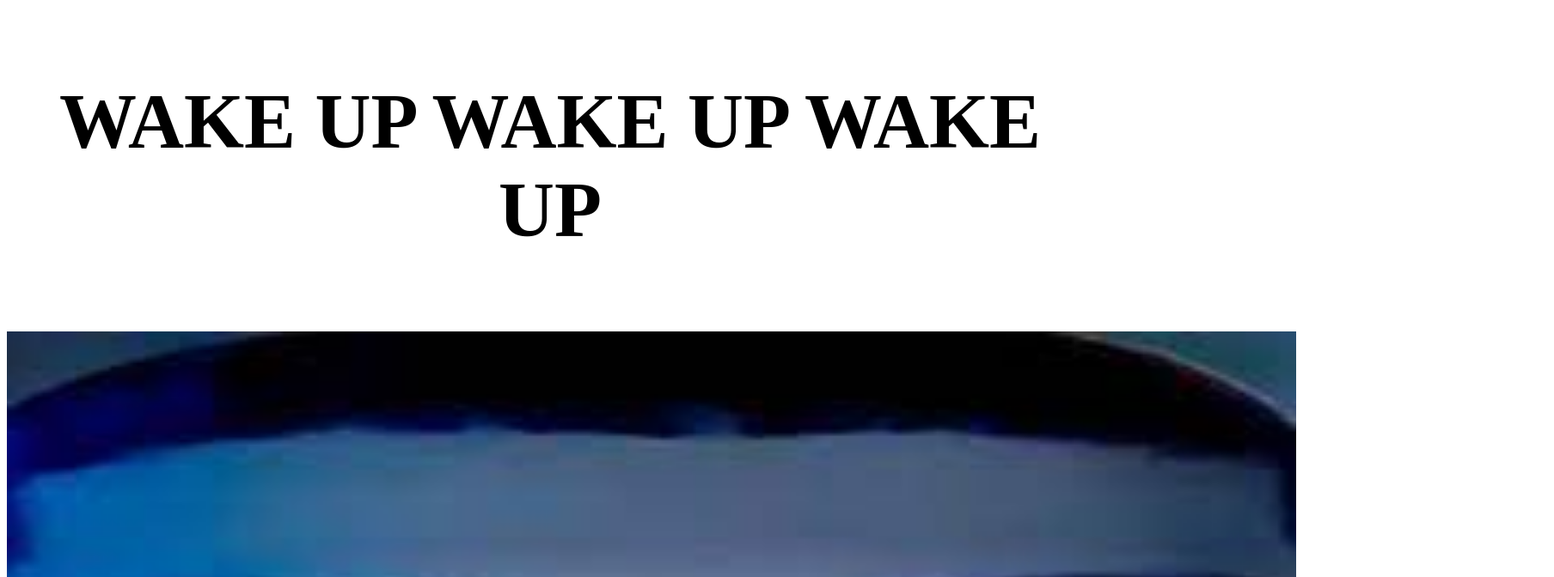
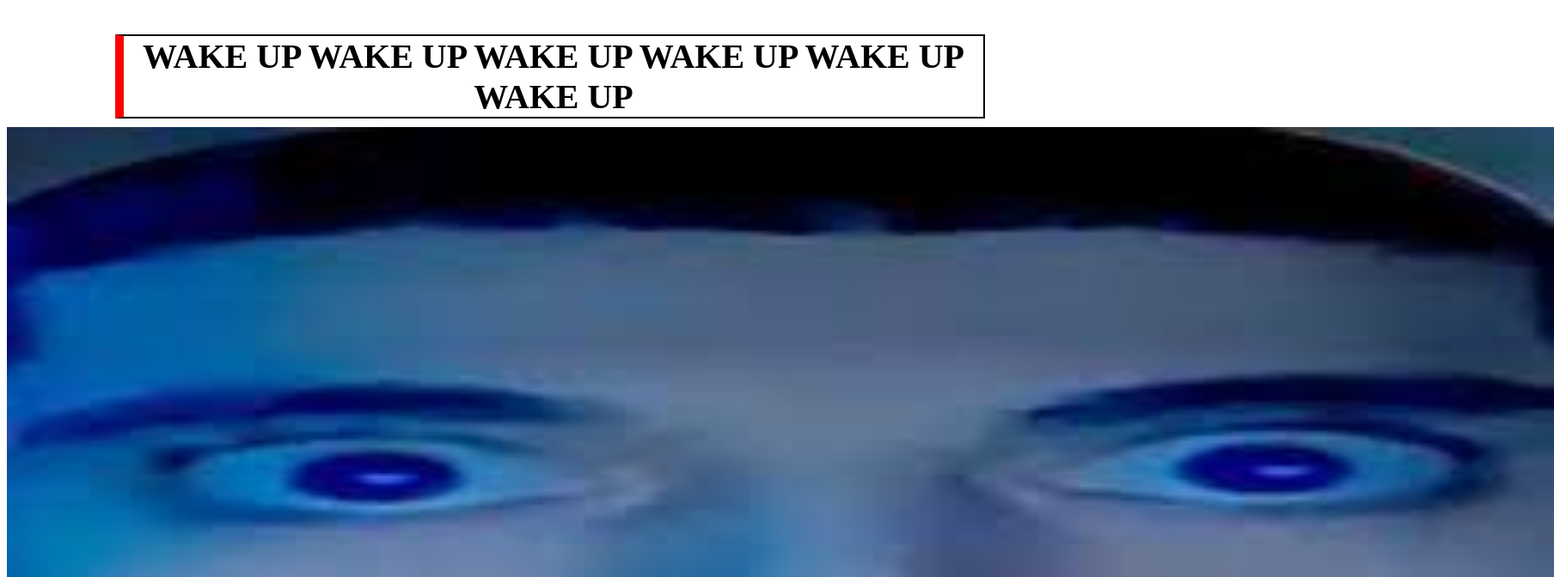
Before and after one commit to Melon-tree/testing-thingy, a plain HTML site: page index.html in a window 1280 px wide. Shown: the top 672 px of the page at 86% size, 1808 px wide, since content can reach past the window. Drawn offline with Linux system fonts and the light colour scheme.

Commit message:
added css attributes

```diff
--- a/index.html
+++ b/index.html
@@ -9,12 +9,24 @@ img {
     display: block;
   margin-left: auto;
   margin-right: auto;
-  width: 1500px;
+  width: 1800px;
+  height: 850px;
 }
 
 h3 {
     text-align: center;
-    font-size: 90px;
+    font-size: 40px;
+    border-left: 10px solid red;
+    border-right: 2px solid black;
+    border-bottom: 2px solid black;
+    border-top: 2px solid black;
+    background-color: white;
+
+    margin-bottom: 10px;
+    margin-left: 10%;
+    margin-right: 10%;
+    color: black;
+
 }
 
         </style>
@@ -22,7 +34,7 @@ h3 {
 
     <body>
 
-        <h3>WAKE UP WAKE UP WAKE UP</h3>
+        <h3>WAKE UP WAKE UP WAKE UP WAKE UP WAKE UP WAKE UP</h3>
 
         <img src="wake up.jpg">
 
```
